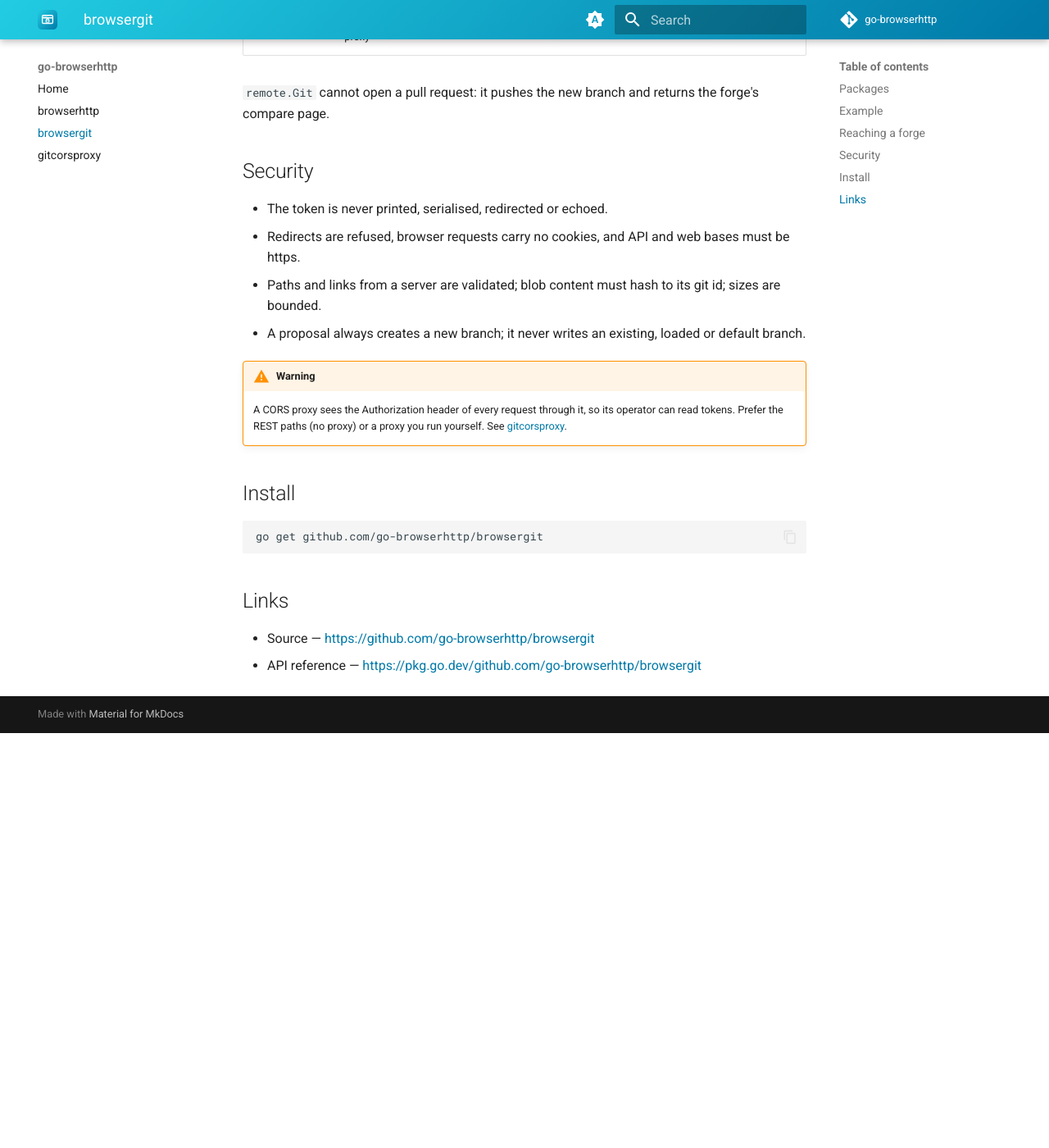
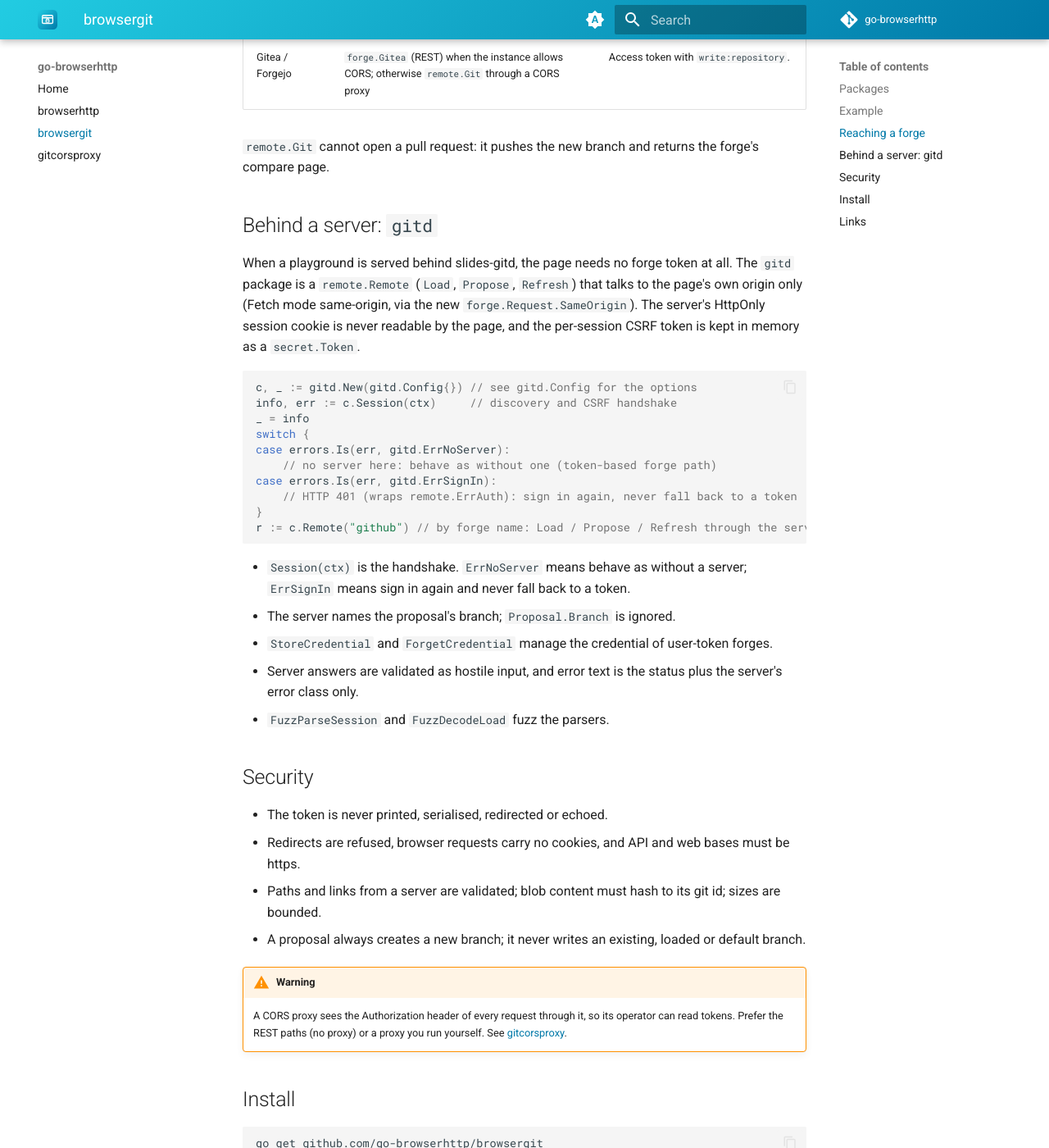
Before and after one commit to go-browserhttp/docs, an MkDocs documentation site: the page built from docs/repos/browsergit.md, in a window 1280 px wide and 1400 px high, scrolled down 1271 px. Shown: the whole window at 82% size. Built offline with MkDocs 1.6.1 and Material for MkDocs 9.7.7, drawn with Linux system fonts in a browser that asks for light colours; the version menu is left out; before the commit the page ends 2165 px from its top, so only the background shows below that; some of the changed text lies outside the part shown.

Commit message:
Document browsergit v0.4.0 package gitd (#6)
Add the gitd package (Remote over slides-gitd, no forge credential in the
page, same-origin only) to the browsergit page and bump the version pin to
v0.4.0.

Co-authored-by: Claude Sonnet 5.5 <noreply@anthropic.com>

````diff
--- a/docs/repos/browsergit.md
+++ b/docs/repos/browsergit.md
@@ -12,6 +12,7 @@ Released as v0.1.0. CGO=0, BSD-3-Clause.
 | `forge` | `Remote` over the REST APIs of GitHub, GitLab and Gitea/Forgejo. |
 | `secret` | `Token`: a credential that prints as `[redacted]` and refuses every encoder. |
 | `browsergit` (root) | go-git v5 in memory, smart HTTP over the browser's Fetch: clone, status, commit, pull, push, snapshot. |
+| `gitd` | `Remote` over [slides-gitd](https://github.com/go-slides/gitd), the self-hosted backend a playground is served behind. The page holds no forge credential (since v0.4.0). |
 | `gitrpc` | The JSON protocol between a page and a git web worker. |
 
 ## Example
@@ -37,6 +38,29 @@ res, _ := r.Propose(ctx, base, files, remote.Proposal{
 
 `remote.Git` cannot open a pull request: it pushes the new branch and returns the forge's compare page.
 
+## Behind a server: `gitd`
+
+When a playground is served behind slides-gitd, the page needs no forge token at all. The `gitd` package is a `remote.Remote` (`Load`, `Propose`, `Refresh`) that talks to the page's own origin only (Fetch mode same-origin, via the new `forge.Request.SameOrigin`). The server's HttpOnly session cookie is never readable by the page, and the per-session CSRF token is kept in memory as a `secret.Token`.
+
+```go
+c, _ := gitd.New(gitd.Config{}) // see gitd.Config for the options
+info, err := c.Session(ctx)     // discovery and CSRF handshake
+_ = info
+switch {
+case errors.Is(err, gitd.ErrNoServer):
+    // no server here: behave as without one (token-based forge path)
+case errors.Is(err, gitd.ErrSignIn):
+    // HTTP 401 (wraps remote.ErrAuth): sign in again, never fall back to a token
+}
+r := c.Remote("github") // by forge name: Load / Propose / Refresh through the server
+```
+
+- `Session(ctx)` is the handshake. `ErrNoServer` means behave as without a server; `ErrSignIn` means sign in again and never fall back to a token.
+- The server names the proposal's branch; `Proposal.Branch` is ignored.
+- `StoreCredential` and `ForgetCredential` manage the credential of user-token forges.
+- Server answers are validated as hostile input, and error text is the status plus the server's error class only.
+- `FuzzParseSession` and `FuzzDecodeLoad` fuzz the parsers.
+
 ## Security
 
 - The token is never printed, serialised, redirected or echoed.
````
Also changed, not shown: other parts of docs/repos/browsergit.md (+1 -1 lines).
